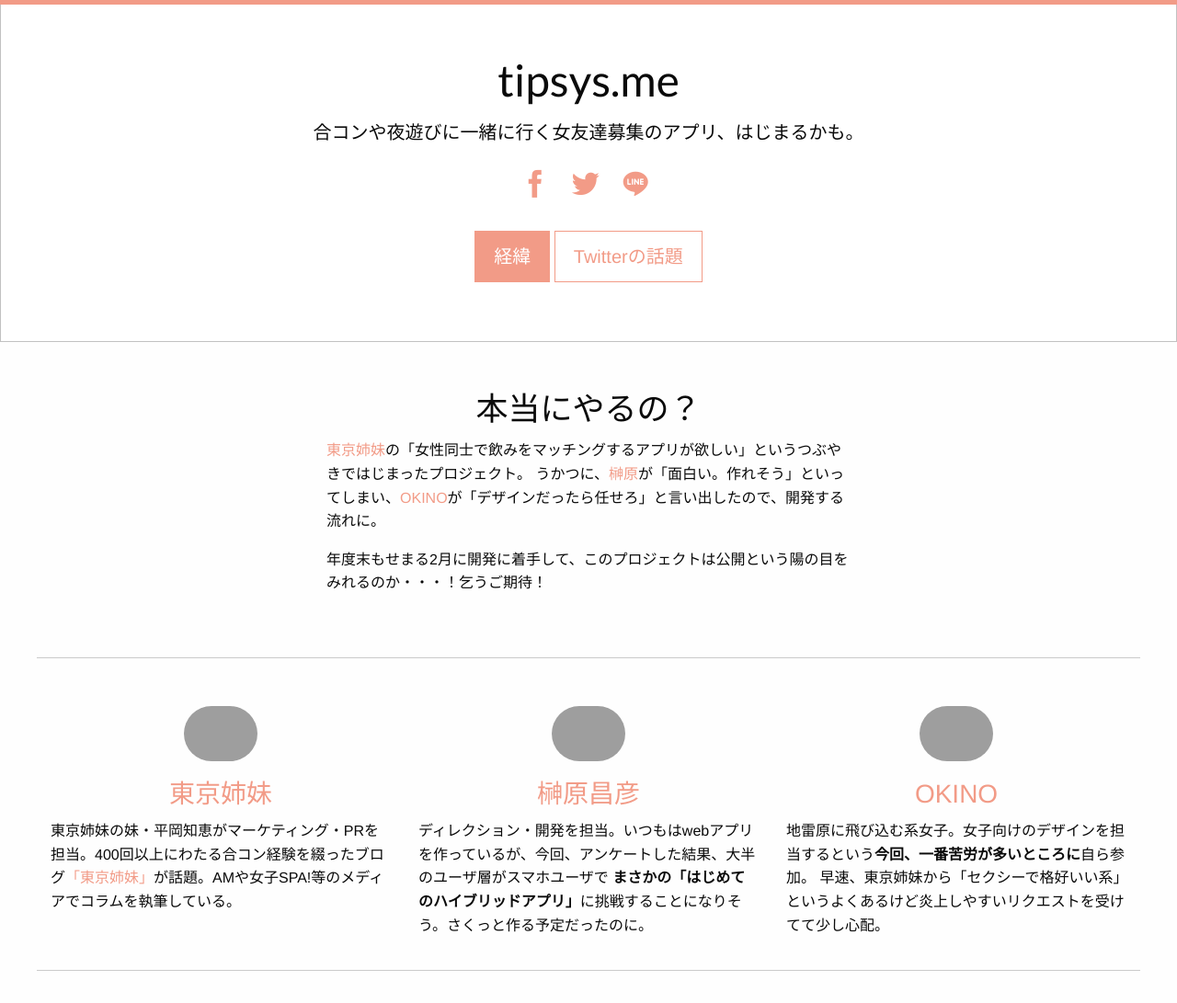
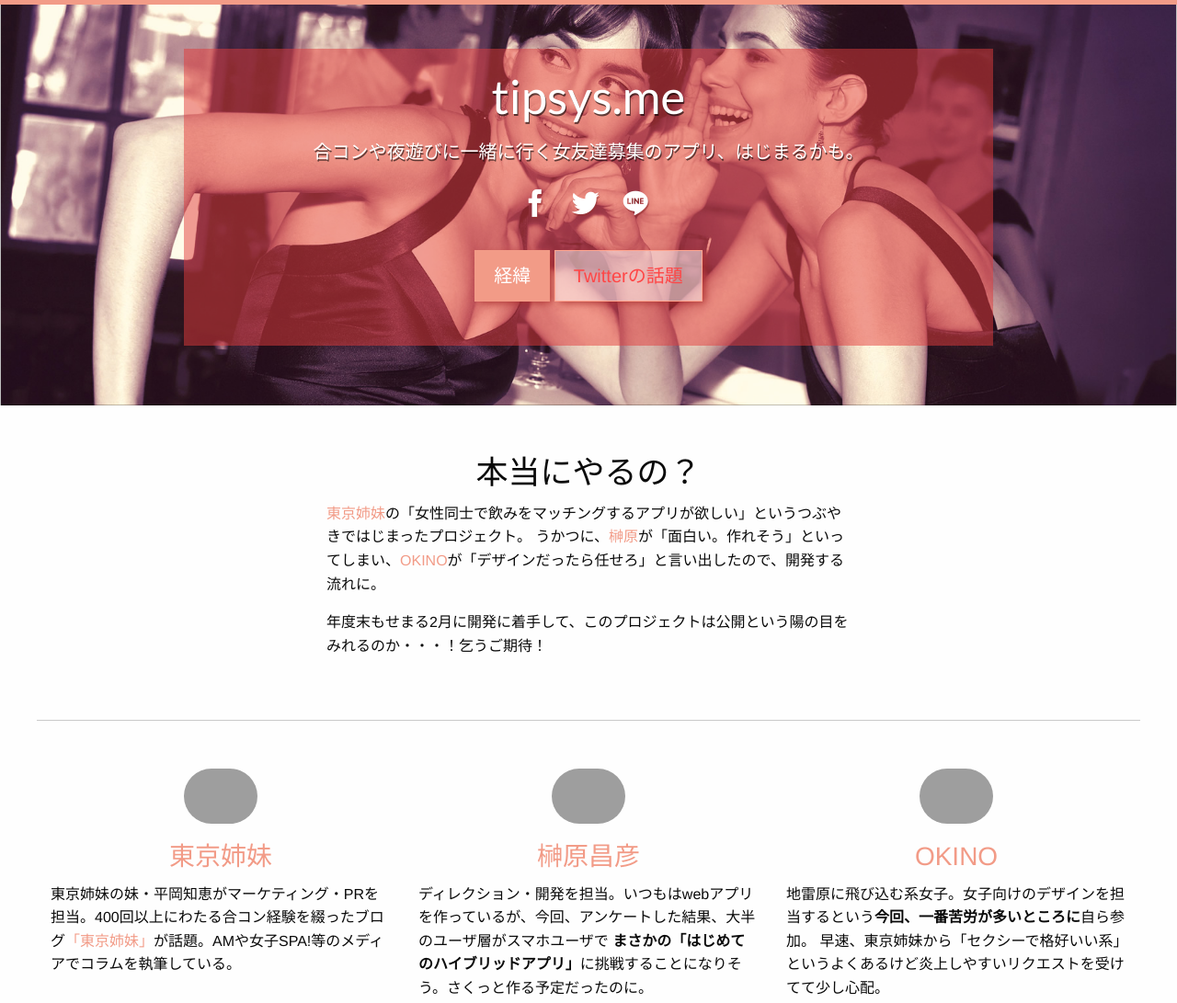
Before and after one commit to tokyosisters/radyapp.github.io, a website: page index.html in a window 1280 px wide. Shown: the top 1091 px of the page at 92% size. Drawn offline with Linux system fonts and the light colour scheme; grey boxes are pictures that could not be loaded.

Commit message:
メイン画像のはめこみ

```diff
--- a/index.html
+++ b/index.html
@@ -27,8 +27,8 @@
 </head>
 <body>
 
-  <div class="callout large">
-    <div class="row column text-center">
+  <div class="callout large header">
+    <div class="row column text-center header-inner">
       <h1 class="font-point">tipsys.me</h1>
       <p class="lead">合コンや夜遊びに一緒に行く女友達募集のアプリ、はじまるかも。</p>
       <ul class="sns-column">
--- a/scss/_module.scss
+++ b/scss/_module.scss
@@ -35,6 +35,12 @@
     padding-top:1rem;
     padding-bottom:1rem;
   }
+  .callout.large.header {
+    padding: 1rem;
+  }
+    .callout.large.header .lead {
+    font-size: 95%;
+  }
 }
 
 
@@ -66,9 +72,51 @@
   個別
 ////////////////////////////////////////////////////*/
 
+h1 {
+  font-size: 2.4rem;
+  color: #fff;
+  text-shadow: 1px 2px 0 rgba(0,0,0,0.6);
+}
+
+.callout.large.header {
+  background: url('../img/bg.jpg') center 25% no-repeat;
+  background-size: cover;
+  padding-bottom: 4rem;
+  .button {
+    box-shadow: rgba(167, 42, 42, 0.8) 4px 3px 8px -1px;
+  }
+}
+
+.button.hollow {
+    border: 1px solid #FFA590;
+    color: #FF4646;
+    background-color: rgba(255, 255, 255, 0.5);
+    &:hover {
+    color: #fff;
+    background-color: rgba(255, 255, 255, 0.5);
+    border: 1px solid $primary-color;
+  }
+}
+.header-inner {
+  background: rgba(228, 61, 61, 0.5);
+}
+.callout.large.header .lead {
+  color: #fff;
+}
+
 .font-point {
   font-family: 'Lato', sans-serif;
 }
+.lead {
+  color: #E49090;
+  text-shadow: 1px 2px 0 rgba(0,0,0,0.6);
+}
+
+.row.column.text-center.header-inner {
+  max-width: 55rem;
+  padding: 1rem 2rem 2rem;
+}
+
 
 img.circle-icon {
   margin:2rem 0 1rem;
@@ -76,25 +124,20 @@
 
 .callout {
   border-top:none;
-  //background-image:url("../img/a1180_016147.jpg");
-  //background-size: 100% auto;
-
-
-  //h1,p {
-    //color:$white;
-    //text-shadow: 2px 2px 10px $black;
-  //}
-
-  p.lead{
 }
-}
-
 
 .sns-column {
   li {
     display: inline-block;
     font-size: 30px;
     margin-left: 20px;
+      a {
+        color: #fff;
+        text-shadow: 1px 2px 0 rgba(152, 50, 50, 0.6);
+        &:hover {
+          color: #fff;
+        }
+      }
       &:before {
        content: '';
      }
@@ -117,13 +160,20 @@
   }
 }
 
-  @media screen and (max-width: 640px) {
+@media screen and (min-width: 960px) {
+  h1 {
+    font-size: 3.2rem;
+  }
   .callout {
     background-size:auto 100%;
   }
-
   .medium-padding {
     padding-left:10px;
     padding-right:10px;
   }
+  .row.column.text-center.header-inner {
+    padding: 1rem 0 2rem;
   }
+
+
+}
```
Also changed, not shown: app.css, img/bg.jpg (added). Lines whose indentation alone changed are shown as unchanged.
